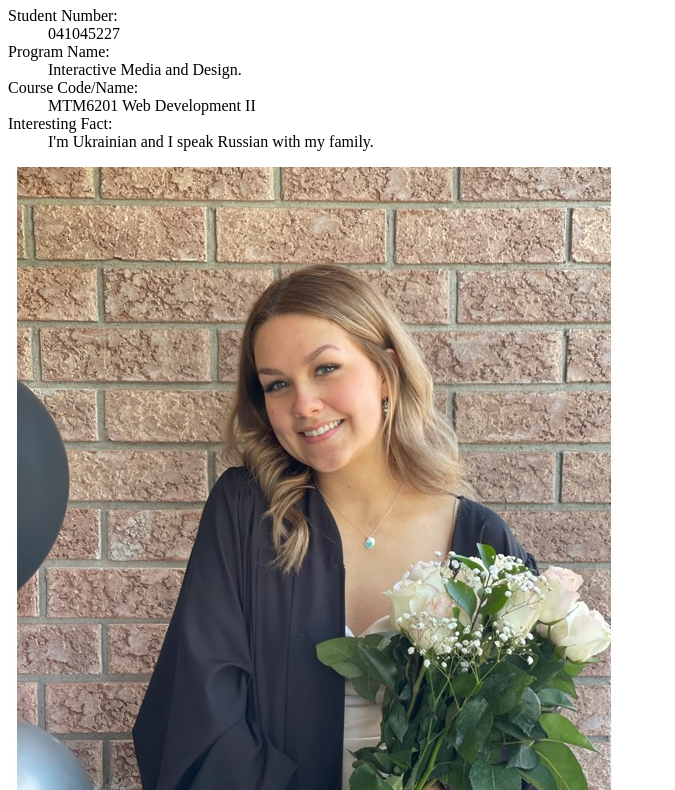
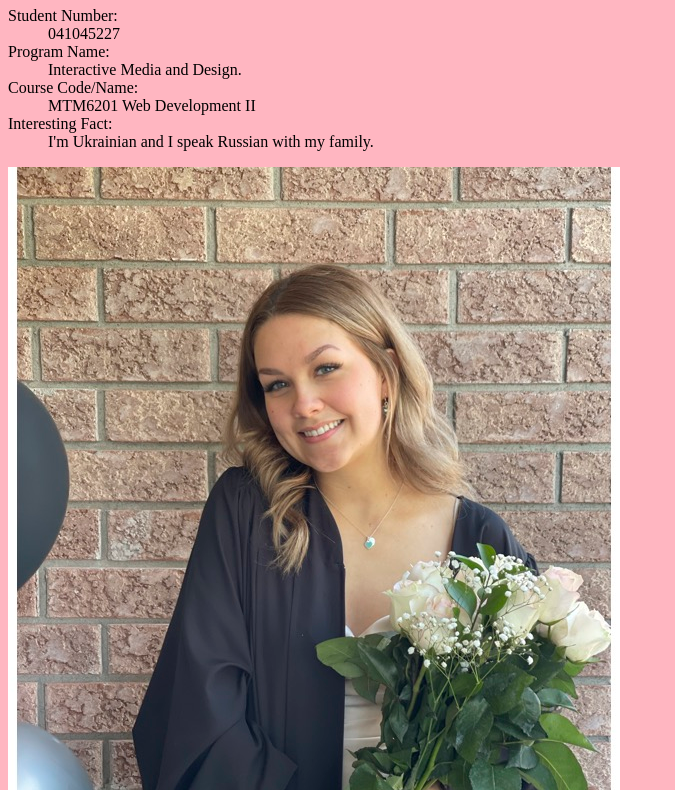
Before and after one commit to podg0003/mtm6201-week1, a plain HTML site: page index.html in a window 1280 px wide. Shown: the part 73-863 px from the top of the page, without its empty margins (0-675 px from the left). Drawn offline with Linux system fonts and the light colour scheme.

Commit message:
Links CSS to HTML file

```diff
--- a/index.html
+++ b/index.html
@@ -5,6 +5,7 @@
     <meta http-equiv="X-UA-Compatible" content="IE=edge">
     <meta name="viewport" content="width=device-width, initial-scale=1.0">
     <title>Elen Podgurski</title>
+    <link href="index.css" rel="stylesheet">
 </head>
 <body>
     <div class="container">
```
